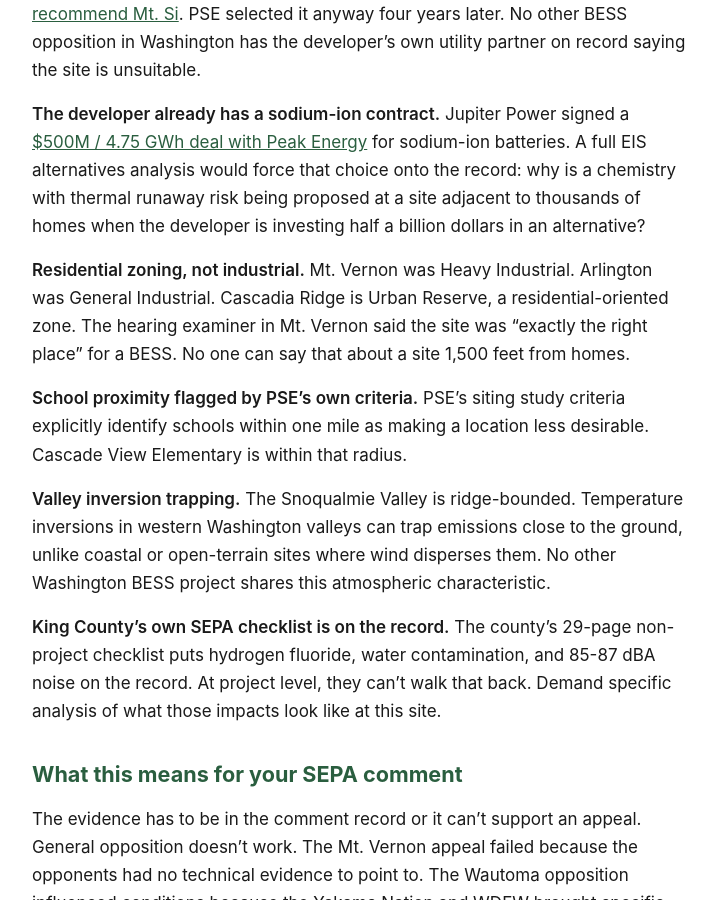
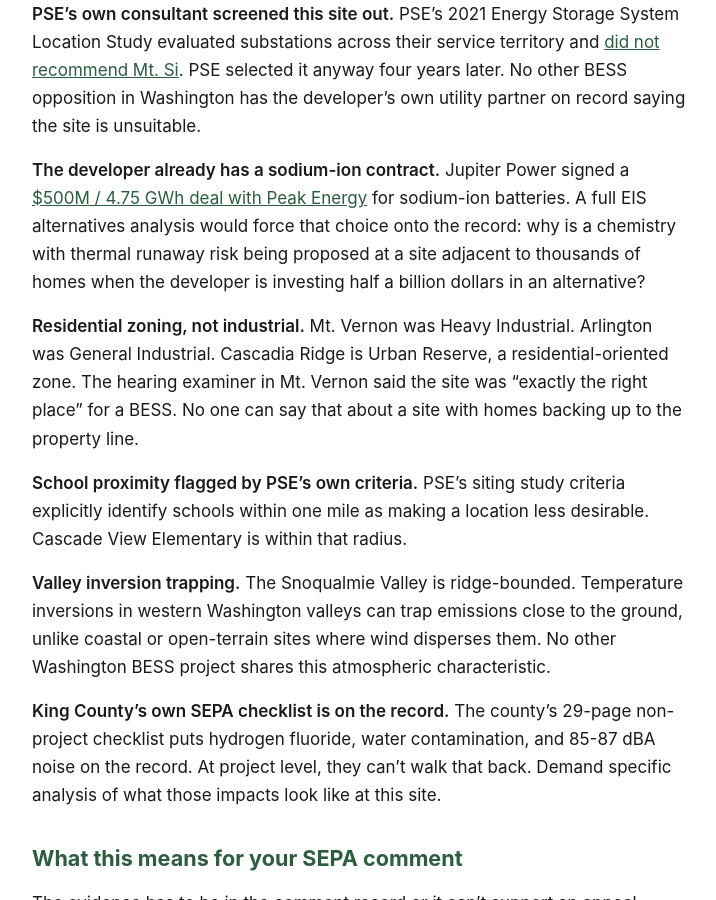
Before and after one commit to calef/cascadia-ridge-bess, a Jekyll site: the page built from _pages/wa-bess-sepa.md, in a window 1280 px wide and 900 px high, scrolled down 6924 px. Shown: the whole window, without its empty margins (280-996 px from the left). Built offline with Jekyll 4.4.1, drawn with Linux system fonts in a browser that asks for light colours; some of the changed text lies outside the part shown.

Commit message:
Deploy site 2026-04-11-133605

```diff
--- a/_pages/wa-bess-sepa.md
+++ b/_pages/wa-bess-sepa.md
@@ -142,7 +142,7 @@ Every Washington BESS project that went through SEPA was approved. But Cascadia
 
 **The developer already has a sodium-ion contract.** Jupiter Power signed a [$500M / 4.75 GWh deal with Peak Energy](https://www.prnewswire.com/news-releases/peak-energy-signs-4-75-gwh-contract-with-jupiter-power-for-industry-leading-sodium-ion-battery-storage-systems-302612467.html) for sodium-ion batteries. A full EIS alternatives analysis would force that choice onto the record: why is a chemistry with thermal runaway risk being proposed at a site adjacent to thousands of homes when the developer is investing half a billion dollars in an alternative?
 
-**Residential zoning, not industrial.** Mt. Vernon was Heavy Industrial. Arlington was General Industrial. Cascadia Ridge is Urban Reserve, a residential-oriented zone. The hearing examiner in Mt. Vernon said the site was "exactly the right place" for a BESS. No one can say that about a site 1,500 feet from homes.
+**Residential zoning, not industrial.** Mt. Vernon was Heavy Industrial. Arlington was General Industrial. Cascadia Ridge is Urban Reserve, a residential-oriented zone. The hearing examiner in Mt. Vernon said the site was "exactly the right place" for a BESS. No one can say that about a site with homes backing up to the property line.
 
 **School proximity flagged by PSE's own criteria.** PSE's siting study criteria explicitly identify schools within one mile as making a location less desirable. Cascade View Elementary is within that radius.
 
```
Also changed, not shown: other parts of _pages/wa-bess-sepa.md (+1 -1 lines), _pages/parcel-9039.md (+1 -1 lines), _pages/permitting.md (+1 -1 lines), _pages/project.md (+1 -1 lines), _pages/sepa-comments.md (+1 -1 lines), index.md (+1 -1 lines).
